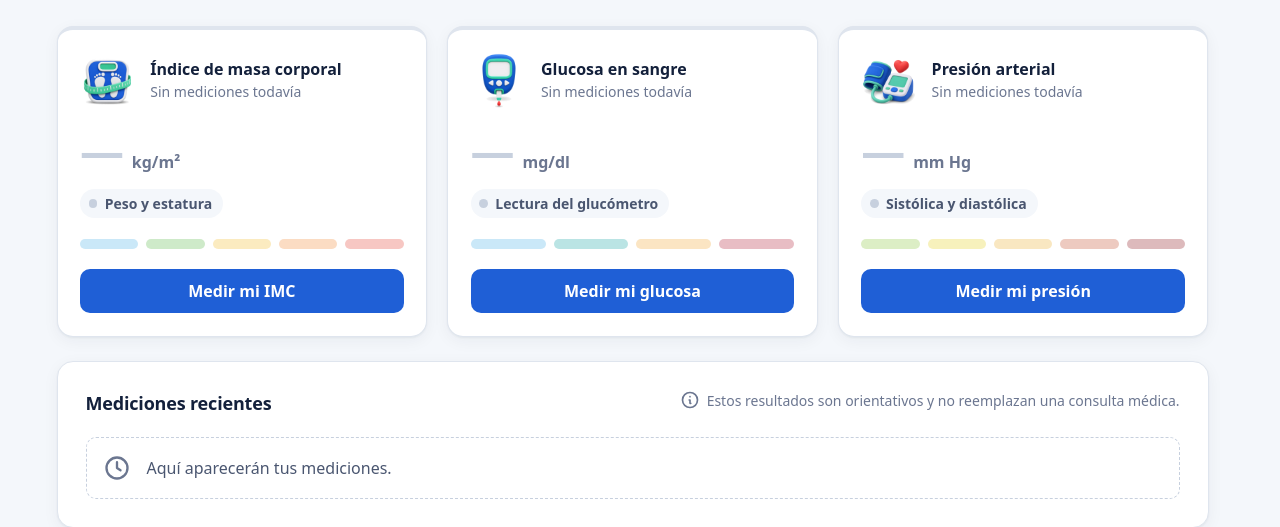
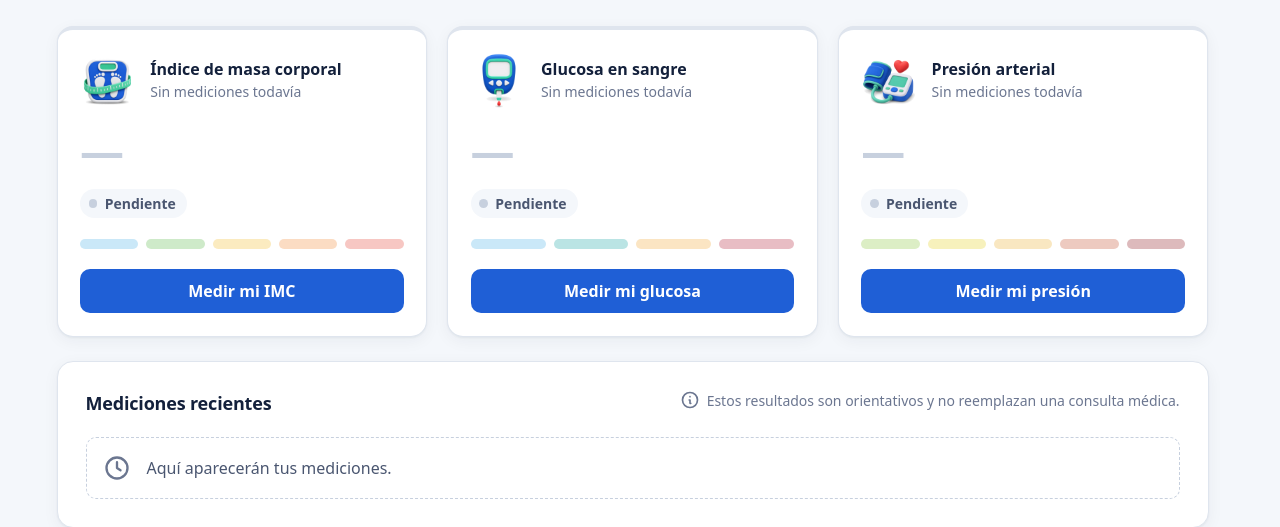
Before and after one commit to JuanKsPty/prog4, a PHP site: page /evaluaciones/evaluacion2/vistas/panel.php in a window 1280 px wide. Shown: the part 163-690 px from the top of the page. Run offline with PHP 8.4, Linux system fonts and the light colour scheme; the visitor is signed in with stand-in values (Sample User, id 1); data comes from the database, SQL or seed files in the repository; data that the repository does not hold is empty.

Commit message:
Mostrar solo "—" y "Pendiente" en la tarjeta sin mediciones
Se quitan la unidad y el texto de lo que hay que medir, y las claves datos y unidad de
indicadores(), que ya no se usan.

```diff
--- a/evaluaciones/evaluacion2/vistas/panel.php
+++ b/evaluaciones/evaluacion2/vistas/panel.php
@@ -44,8 +44,8 @@ abrir_portal('Inicio', 'inicio', $usuario);
                             <?= banda(categorias_de($tipo, $medicion['momento'] ?? 'ayunas'), $medicion['categoria'], posicion_de_medicion($medicion), false) ?>
                             <a class="boton boton-secundario" href="<?= url($indicador['pagina']) ?>">Medir de nuevo</a>
                         <?php else: ?>
-                            <p class="indicador-tarjeta-valor">— <span class="indicador-tarjeta-unidad"><?= $indicador['unidad'] ?></span></p>
-                            <span class="insignia insignia-vacia"><?= mostrar($indicador['datos']) ?></span>
+                            <p class="indicador-tarjeta-valor">—</p>
+                            <span class="insignia insignia-vacia">Pendiente</span>
                             <?= banda(categorias_de($tipo), null, 0, false) ?>
                             <a class="boton boton-primario" href="<?= url($indicador['pagina']) ?>">Medir <?= $tipo === 'imc' ? 'mi IMC' : 'mi ' . mb_strtolower($indicador['nombre']) ?></a>
                         <?php endif; ?>
--- a/evaluaciones/evaluacion2/vistas/php/funciones.php
+++ b/evaluaciones/evaluacion2/vistas/php/funciones.php
@@ -292,24 +292,18 @@ function indicadores() {
             'titulo' => 'Índice de masa corporal',
             'pagina' => 'vistas/imc.php',
             'imagen' => 'menu-imc',
-            'datos' => 'Peso y estatura',
-            'unidad' => 'kg/m²',
         ],
         'glucosa' => [
             'nombre' => 'Glucosa',
             'titulo' => 'Glucosa en sangre',
             'pagina' => 'vistas/glucosa.php',
             'imagen' => 'menu-glucosa',
-            'datos' => 'Lectura del glucómetro',
-            'unidad' => 'mg/dl',
         ],
         'presion' => [
             'nombre' => 'Presión',
             'titulo' => 'Presión arterial',
             'pagina' => 'vistas/presion.php',
             'imagen' => 'menu-presion',
-            'datos' => 'Sistólica y diastólica',
-            'unidad' => 'mm Hg',
         ],
     ];
 }
```
